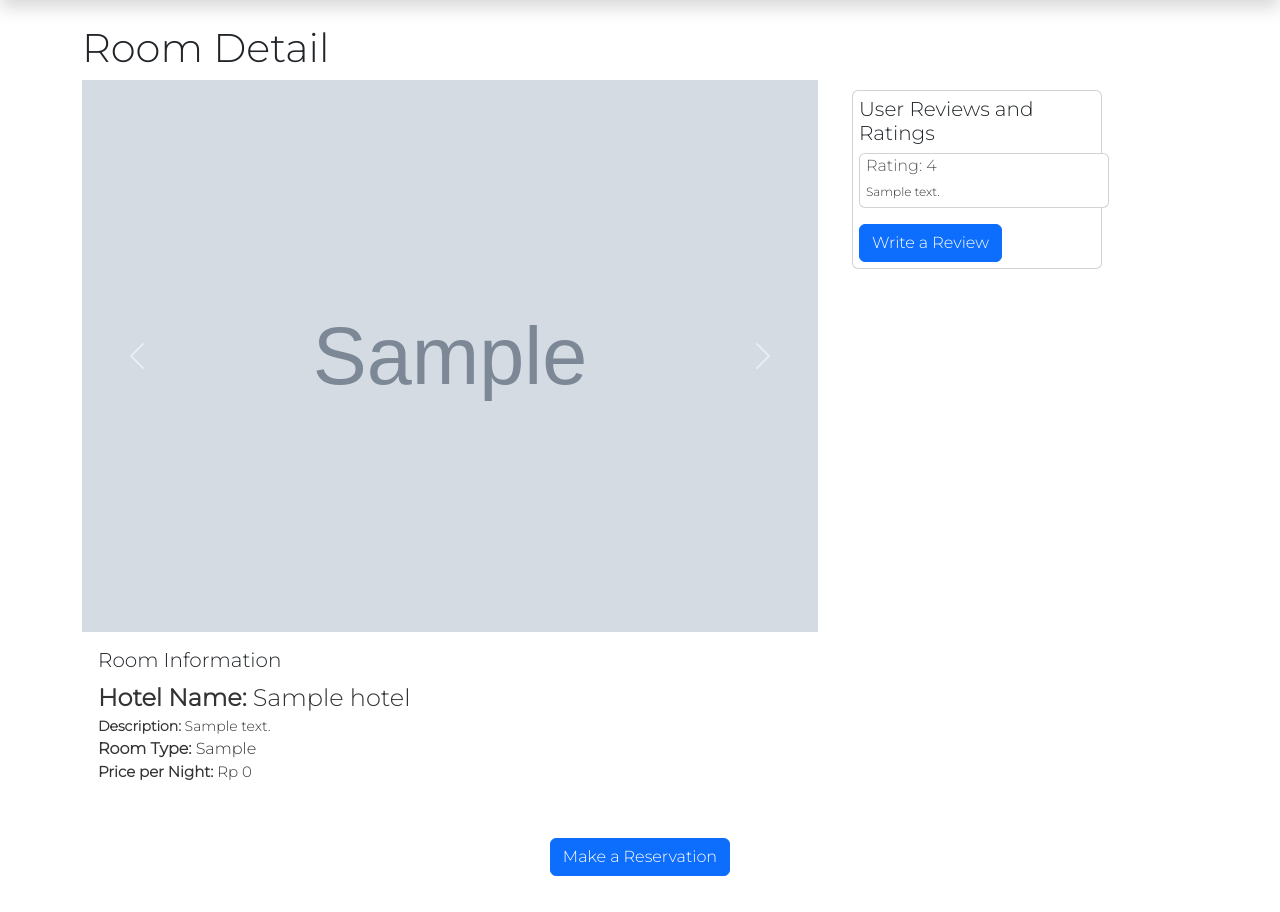
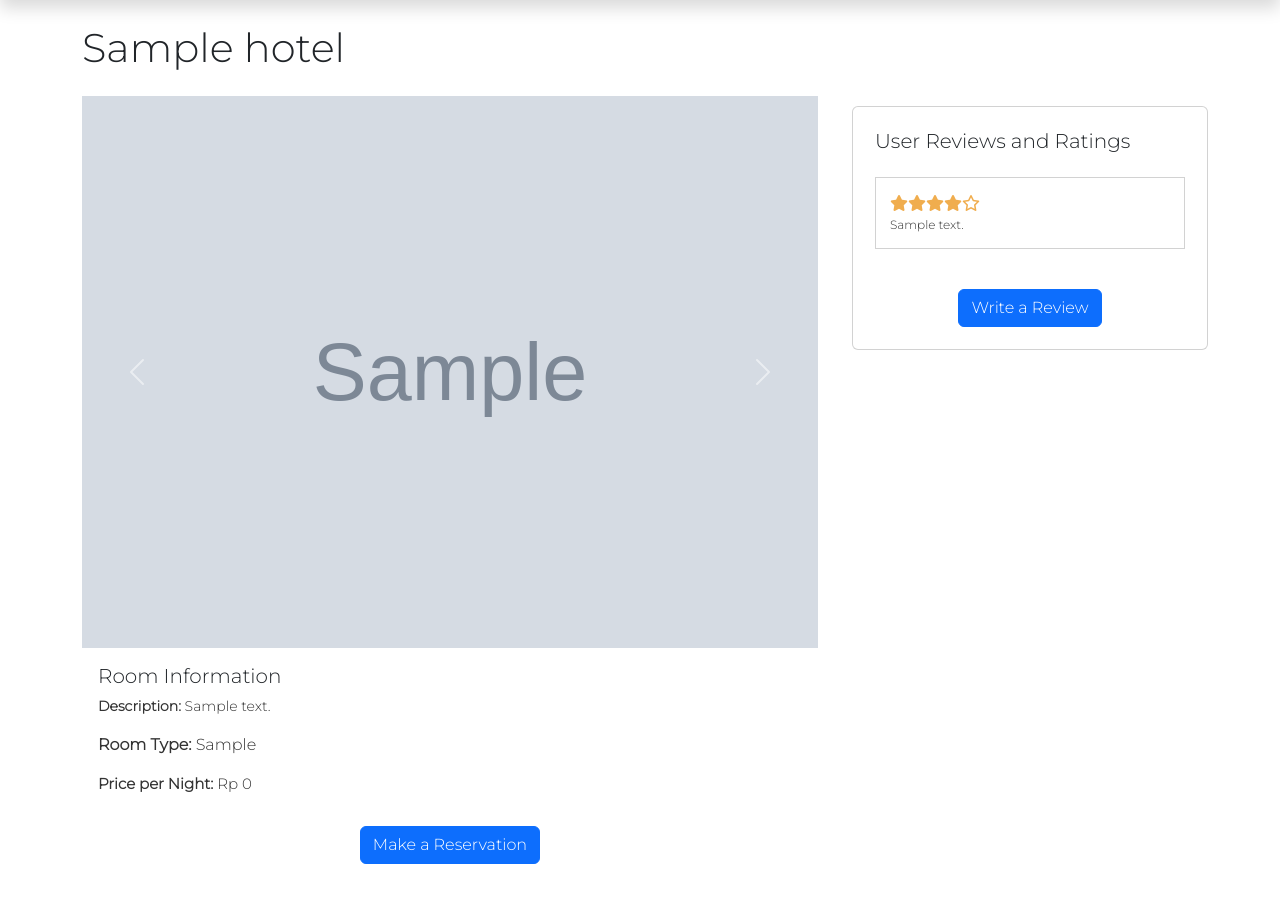
Before and after one commit to jovaandres/hotel-reservation, a CodeIgniter 4 app: template app/Views/room.php in a window 1280 px wide. Shown: the part 58-970 px from the top of the page. Before the commit the page ends 934 px from the top, so only its background shows below. Run offline with PHP 8.4 and a stand-in for CodeIgniter, Linux system fonts and the light colour scheme; the template is opened without the code that fills it: most values are stand-ins (such as "Sample title", 1, 10 or a date in 2020); grey boxes marked "Sample" are stand-in pictures; some libraries are stand-ins or nearby versions.

Commit message:
update rating style

```diff
--- a/app/Models/RoomModel.php
+++ b/app/Models/RoomModel.php
@@ -34,7 +34,7 @@ class RoomModel extends Model
 
     public function getRoomAndImage($id)
     {
-        return $this->select('room.*, images.*')
+        return $this->select('room.id as room_id, room.*, hotel.name as hotel_name, images.*')
             ->join('hotel', 'hotel.id = room.hotel_id')
             ->join('images', 'images.id = hotel.image_id')
             ->where('room.id', $id)
--- a/app/Views/room.php
+++ b/app/Views/room.php
@@ -4,8 +4,8 @@
 
 <?= $this->section('content') ?>
 <div class="container mt-4">
-    <h1>Room Detail</h1>
-    <div class="row">
+    <h1><?= $hotel['name'] ?></h1>
+    <div class="row my-4">
         <div class="col-md-8">
             <div id="roomCarousel" class="carousel slide" data-bs-ride="carousel">
                 <div class="carousel-inner">
@@ -31,30 +31,45 @@
             <div class="card mb-4 w-100 border-0">
                 <div class="card-body">
                     <h5 class="card-title">Room Information</h5>
-                    <p class="card-text hotel-name"><b>Hotel Name:</b> <?= $hotel['name'] ?></p>
                     <p class="card-text description"><b>Description:</b> <?= $hotel['description'] ?></p>
-                    <p class="card-text room-type"><b>Room Type:</b> <?= $rooms['room_type'] ?></p>
-                    <p class="card-text price-per-night"><b>Price per Night: </b>Rp <?= number_format($rooms['price_per_night'], 0, '.', '.') ?></p>
+                    <p class="card-text room-type mt-3"><b>Room Type:</b> <?= $rooms['room_type'] ?></p>
+                    <p class="card-text price-per-night mt-3"><b>Price per Night: </b>Rp <?= number_format($rooms['price_per_night'], 0, '.', '.') ?></p>
                 </div>
+            </div>
+            <div class="text-center my-4">
+                    <button type="button" class="btn btn-primary" data-bs-toggle="modal" data-bs-target="#reservationModal">Make a Reservation</button>
             </div>
         </div>
         <div class="col-md-4">
-            <div class="card">
+            <div class="card card-review p-3">
                 <div class="card-body">
-                    <h5 class="card-title">User Reviews and Ratings</h5>
+                    <h5 class="card-title mb-4">User Reviews and Ratings</h5>
                     <?php if (empty($reviews)) : ?>
                         <p>No reviews available.</p>
                     <?php else : ?>
                         <?php foreach ($reviews as $review) : ?>
-                            <div class="card mb-3">
+                            <div class="card mb-3 card-review-section">
                                 <div class="card-body">
-                                    <h6 class="card-subtitle mb-2 text-muted">Rating: <?= $review['rating'] ?></h6>
+                                    <div class="rating-stars">
+                                        <?php
+                                        $rating = $review['rating'];
+                                        for ($i = 1; $i <= 5; $i++) {
+                                            if ($i <= $rating) {
+                                                echo '<i class="fas fa-star"></i>'; // Filled star icon
+                                            } else {
+                                                echo '<i class="far fa-star"></i>'; // Empty star icon
+                                            }
+                                        }
+                                        ?>
+                                    </div>
                                     <p class="card-text"><?= $review['comment'] ?></p>
                                 </div>
                             </div>
                         <?php endforeach; ?>
                     <?php endif; ?>
-                    <button type="button" class="btn btn-primary" data-bs-toggle="modal" data-bs-target="#reviewModal">Write a Review</button>
+                    <div class="text-center">
+                        <button type="button" class="btn btn-primary mt-4" data-bs-toggle="modal" data-bs-target="#reviewModal">Write a Review</button>
+                    </div>
                 </div>
             </div>
         </div>
@@ -76,18 +91,18 @@
                         <label for="rating" class="form-label">Rating:</label>
                         <select name="rating" id="rating" class="form-select" required>
                             <option value="">Select rating</option>
-                            <option value="1">1</option>
-                            <option value="2">2</option>
-                            <option value="3">3</option>
-                            <option value="4">4</option>
-                            <option value="5">5</option>
+                            <option value="1">1 - Poor</option>
+                            <option value="2">2 - Fair</option>
+                            <option value="3">3 - Average</option>
+                            <option value="4">4 - Good</option>
+                            <option value="5">5 - Excellent</option>
                         </select>
                     </div>
                     <div class="mb-3">
                         <label for="comment" class="form-label">Comment:</label>
                         <textarea name="comment" id="comment" class="form-control" required></textarea>
                     </div>
-                    <input type="hidden" name="room_id" value="<?= $rooms['id'] ?>">
+                    <input type="hidden" name="room_id" value="<?= $rooms['room_id'] ?>">
                     <input type="hidden" name="hotel_id" value="<?= $hotel['id'] ?>">
                     <button type="submit" class="btn btn-primary">Submit Review</button>
                 </form>
@@ -99,11 +114,8 @@
     </div>
 </div>
 
+
 <!-- Datepicker -->
-<div class="text-center mt-4">
-        <button type="button" class="btn btn-primary" data-bs-toggle="modal" data-bs-target="#reservationModal">Make a Reservation</button>
-</div>
-
 <div class="modal fade" id="reservationModal" tabindex="-1" role="dialog" aria-labelledby="reservationModalLabel" aria-hidden="true">
     <div class="modal-dialog modal-dialog-centered" role="document">
         <div class="modal-content">
--- a/app/Views/templates/layout.php
+++ b/app/Views/templates/layout.php
@@ -10,6 +10,8 @@
     <link href="https://cdn.jsdelivr.net/npm/bootstrap@5.3.0/dist/css/bootstrap.min.css" rel="stylesheet" integrity="sha384-9ndCyUaIbzAi2FUVXJi0CjmCapSmO7SnpJef0486qhLnuZ2cdeRhO02iuK6FUUVM" crossorigin="anonymous">
     <script src="https://cdn.jsdelivr.net/npm/bootstrap@5.3.0/dist/js/bootstrap.bundle.min.js" integrity="sha384-geWF76RCwLtnZ8qwWowPQNguL3RmwHVBC9FhGdlKrxdiJJigb/j/68SIy3Te4Bkz" crossorigin="anonymous"></script>
     <script src="https://code.jquery.com/jquery-3.5.1.slim.min.js"></script>
+    <script src="https://kit.fontawesome.com/84f8c13245.js" crossorigin="anonymous"></script>
+
     <style>
         @import url('https://fonts.googleapis.com/css2?family=Montserrat:wght@300&display=swap');
 
--- a/public/css/home.css
+++ b/public/css/home.css
@@ -98,3 +98,83 @@
   margin-right: auto;
   margin-left: 0;
 }
+
+.card-review {
+  width: 100%;
+}
+
+.card-review-section {
+  border-radius: 0!important;
+  width: 100%;
+  padding: 0.5rem;
+}
+
+.rating-stars {
+  color: #f0ad4e;
+}
+
+.rating {
+  display: inline-block;
+  position: relative;
+  height: 50px;
+  line-height: 50px;
+  font-size: 50px;
+}
+
+.rating label {
+  position: absolute;
+  top: 0;
+  left: 0;
+  height: 100%;
+  cursor: pointer;
+}
+
+.rating label:last-child {
+  position: static;
+}
+
+.rating label:nth-child(1) {
+  z-index: 5;
+}
+
+.rating label:nth-child(2) {
+  z-index: 4;
+}
+
+.rating label:nth-child(3) {
+  z-index: 3;
+}
+
+.rating label:nth-child(4) {
+  z-index: 2;
+}
+
+.rating label:nth-child(5) {
+  z-index: 1;
+}
+
+.rating label input {
+  position: absolute;
+  top: 0;
+  left: 0;
+  opacity: 0;
+}
+
+.rating label .icon {
+  float: left;
+  color: transparent;
+}
+
+.rating label:last-child .icon {
+  color: #000;
+}
+
+.rating:not(:hover) label input:checked ~ .icon,
+.rating:hover label:hover input ~ .icon {
+  color: #09f;
+}
+
+.rating label input:focus:not(:checked) ~ .icon:last-child {
+  color: #000;
+  text-shadow: 0 0 5px #09f;
+}
```
